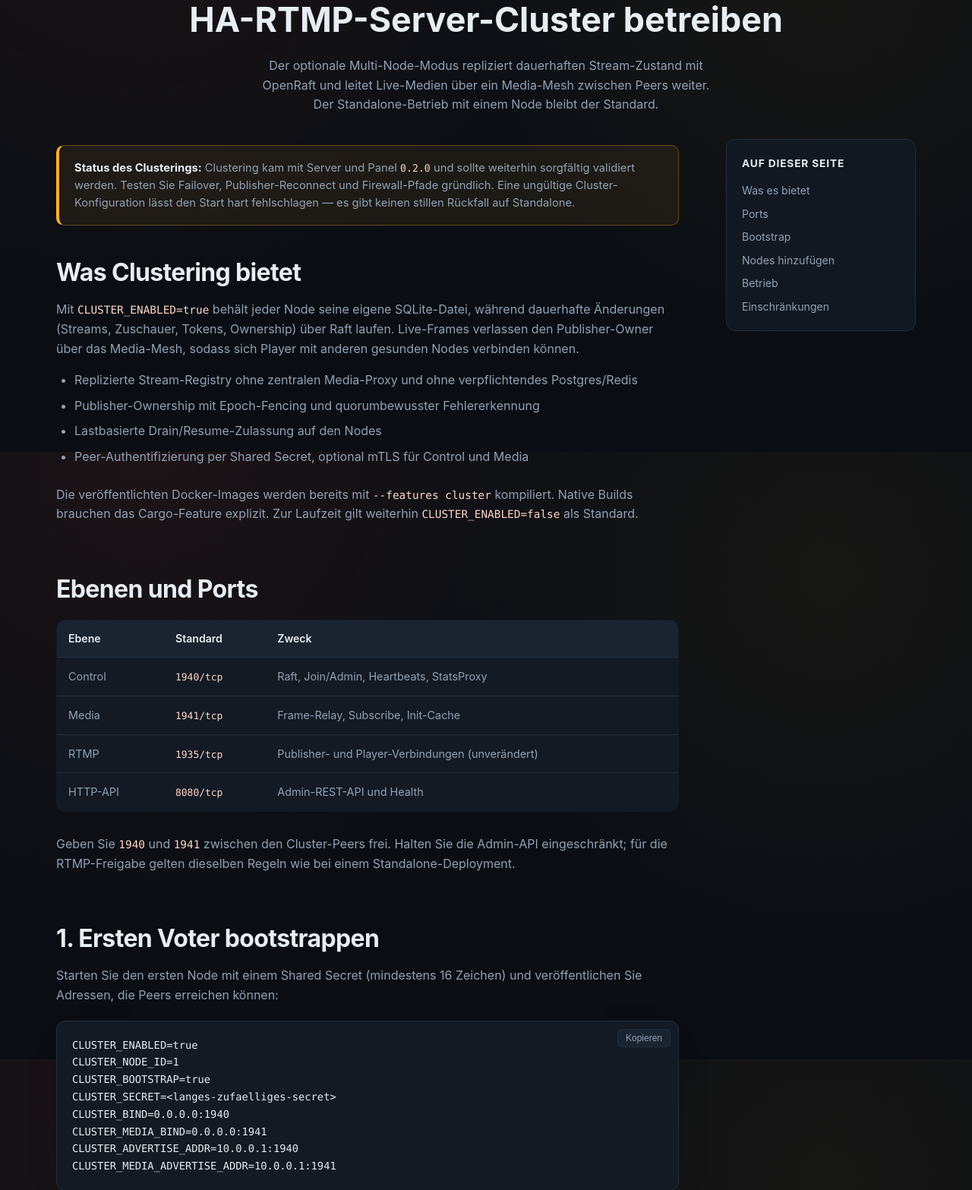
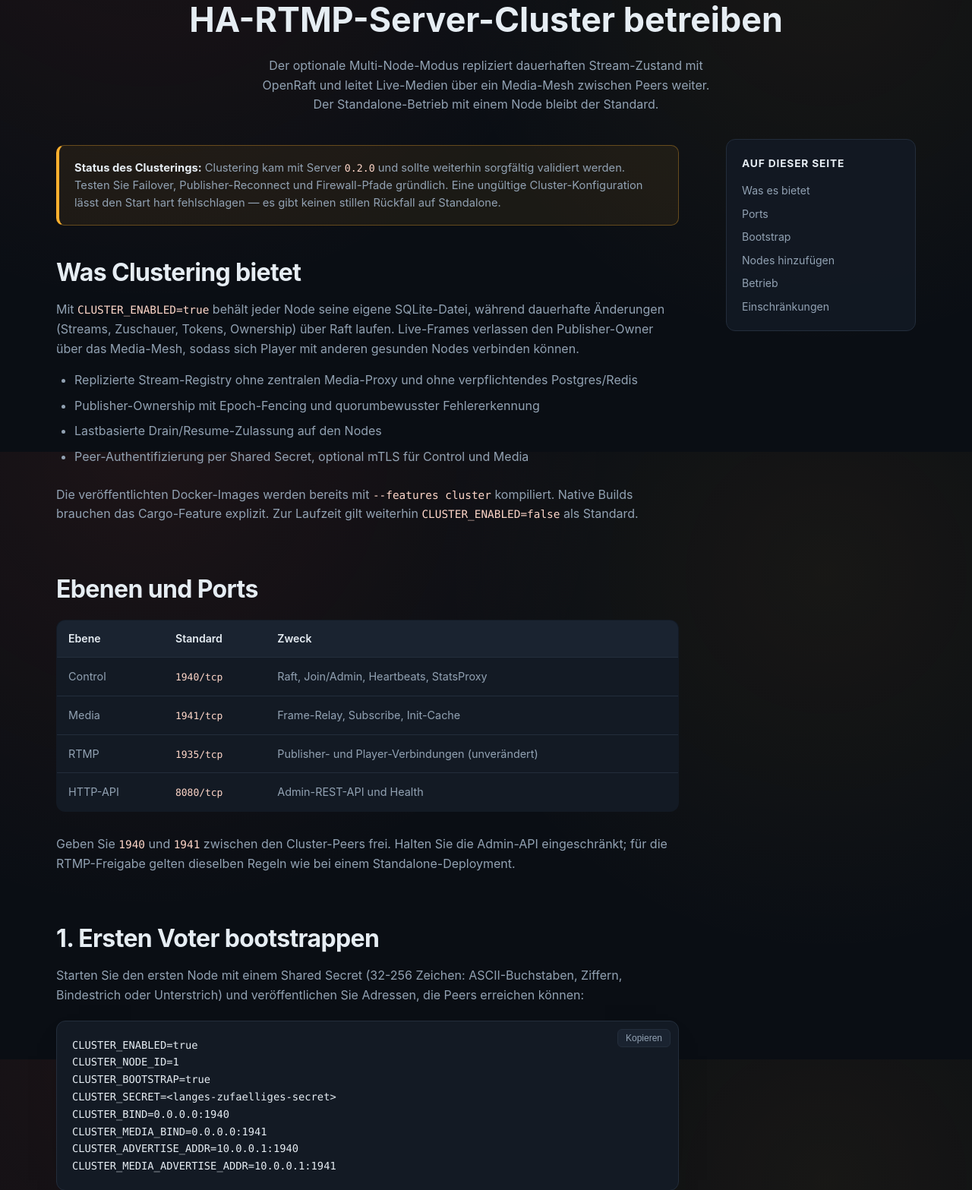
Before and after one commit to OpenRTMP/openrtmp.org, a PHP site: page /live/de/guides/rtmp-server-ha-clustering/ in a window 1280 px wide. Shown: the part 205-1772 px from the top of the page at 76% size. Run offline with PHP 8.4, Linux system fonts and the light colour scheme.

Commit message:
fix(bug-hunter): W3-1/W3-2 - DE HA guide: CLUSTER_SECRET 32-256 Zeichen, Clustering ab Server 0.2.0

```diff
--- a/de/guides/rtmp-server-ha-clustering/index.php
+++ b/de/guides/rtmp-server-ha-clustering/index.php
@@ -27,7 +27,7 @@ include_once __DIR__ . '/../../../includes/header.php';
   <section class="content-section" style="padding-top: 0;">
     <div class="container article-layout">
       <article class="prose">
-        <div class="callout warning"><strong>Status des Clusterings:</strong> Clustering kam mit Server und Panel <code>0.2.0</code> und sollte weiterhin sorgfältig validiert werden. Testen Sie Failover, Publisher-Reconnect und Firewall-Pfade gründlich. Eine ungültige Cluster-Konfiguration lässt den Start hart fehlschlagen — es gibt keinen stillen Rückfall auf Standalone.</div>
+        <div class="callout warning"><strong>Status des Clusterings:</strong> Clustering kam mit Server <code>0.2.0</code> und sollte weiterhin sorgfältig validiert werden. Testen Sie Failover, Publisher-Reconnect und Firewall-Pfade gründlich. Eine ungültige Cluster-Konfiguration lässt den Start hart fehlschlagen — es gibt keinen stillen Rückfall auf Standalone.</div>
 
         <h2 id="what-it-is">Was Clustering bietet</h2>
         <p>Mit <code>CLUSTER_ENABLED=true</code> behält jeder Node seine eigene SQLite-Datei, während dauerhafte Änderungen (Streams, Zuschauer, Tokens, Ownership) über Raft laufen. Live-Frames verlassen den Publisher-Owner über das Media-Mesh, sodass sich Player mit anderen gesunden Nodes verbinden können.</p>
@@ -52,7 +52,7 @@ include_once __DIR__ . '/../../../includes/header.php';
         <p>Geben Sie <code>1940</code> und <code>1941</code> zwischen den Cluster-Peers frei. Halten Sie die Admin-API eingeschränkt; für die RTMP-Freigabe gelten dieselben Regeln wie bei einem Standalone-Deployment.</p>
 
         <h2 id="bootstrap">1. Ersten Voter bootstrappen</h2>
-        <p>Starten Sie den ersten Node mit einem Shared Secret (mindestens 16 Zeichen) und veröffentlichen Sie Adressen, die Peers erreichen können:</p>
+        <p>Starten Sie den ersten Node mit einem Shared Secret (32-256 Zeichen: ASCII-Buchstaben, Ziffern, Bindestrich oder Unterstrich) und veröffentlichen Sie Adressen, die Peers erreichen können:</p>
         <pre><code>CLUSTER_ENABLED=true
 CLUSTER_NODE_ID=1
 CLUSTER_BOOTSTRAP=true
```
